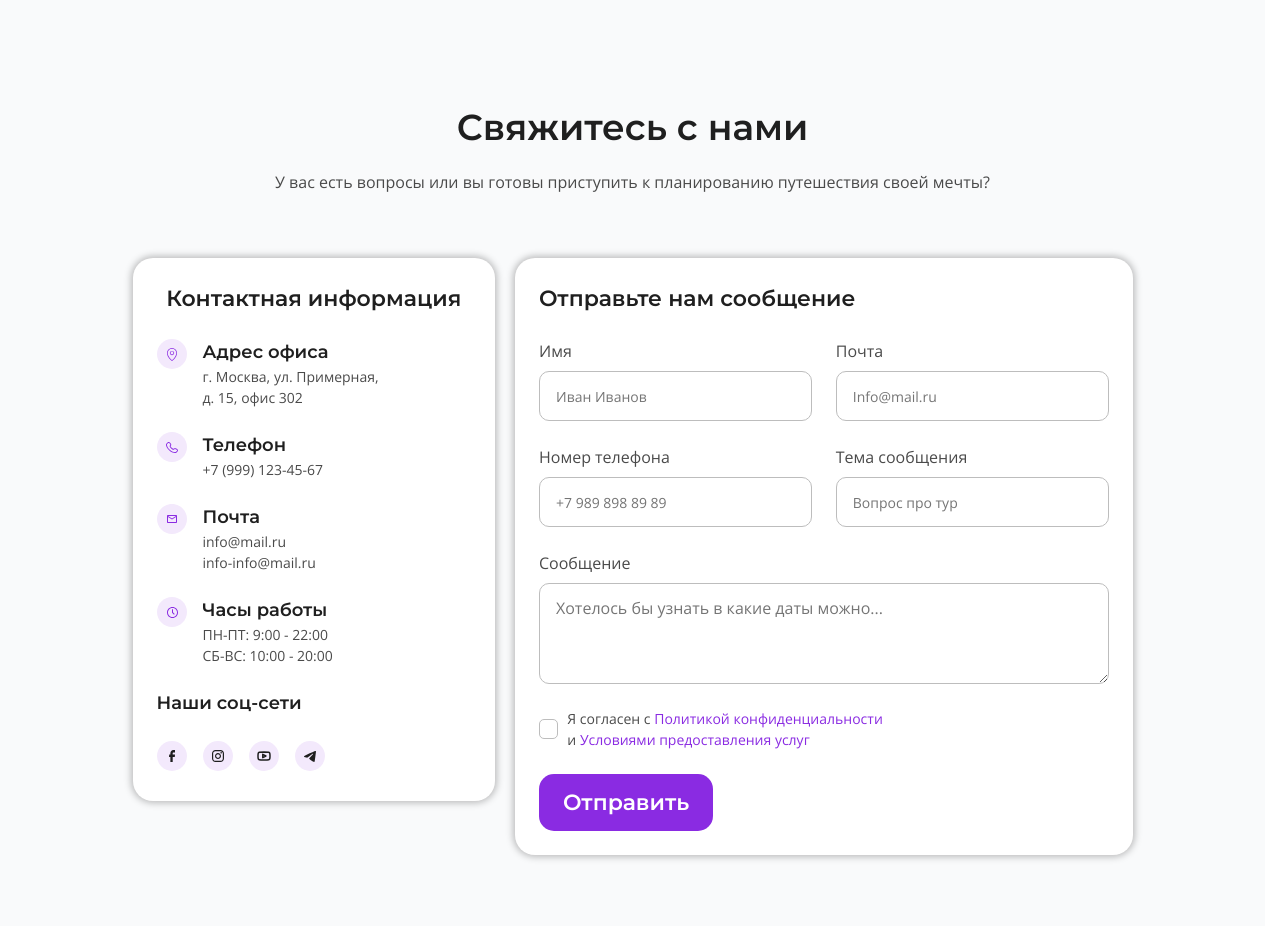
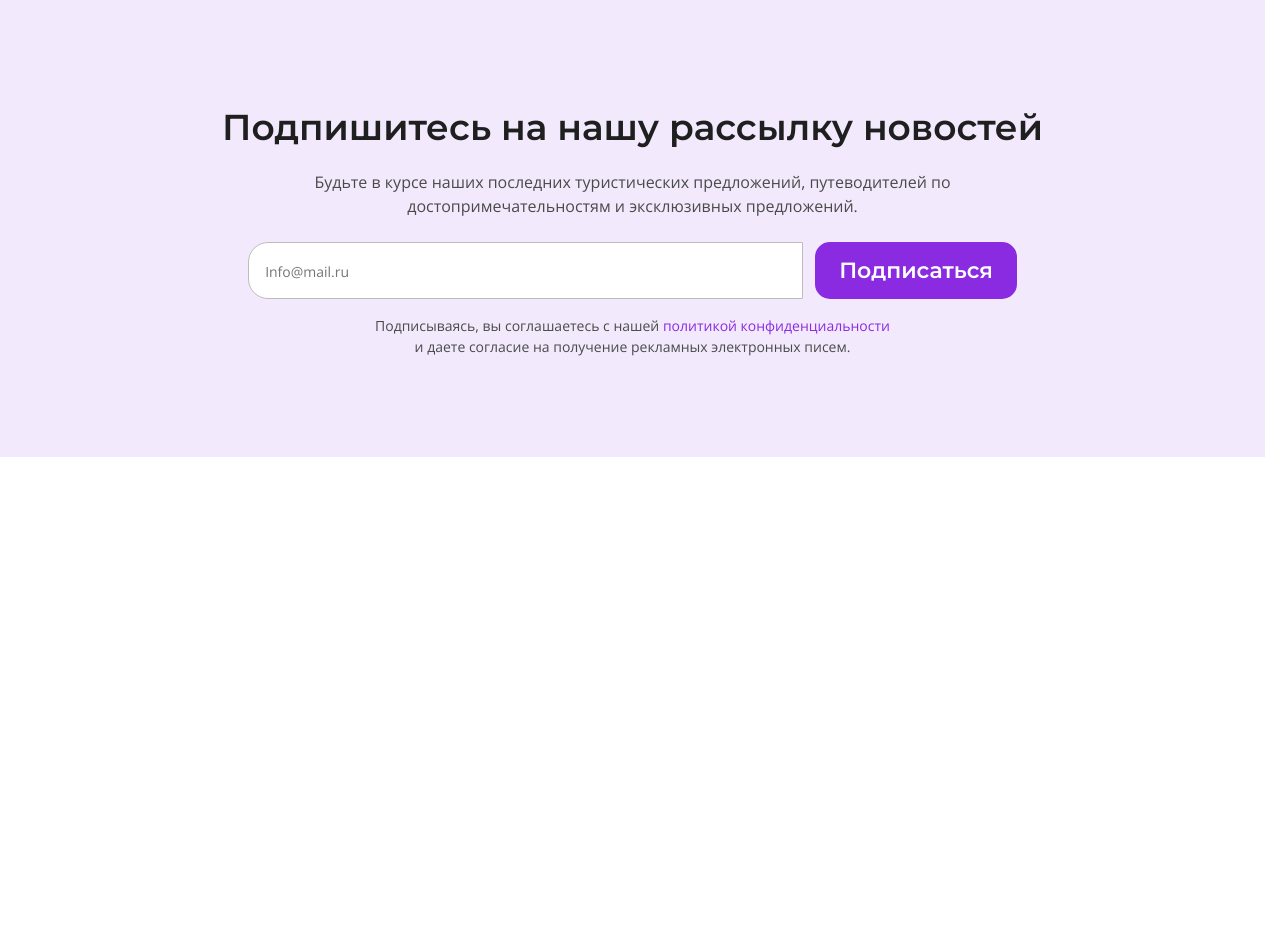
Before and after one commit to Pechenjka0/SkyTravel, a website: page index.html in a window 1280 px wide. After the commit the page ends 800 px from the top, so only its background shows below. Drawn offline with nearby package versions, Linux system fonts and the light colour scheme.

Commit message:
секция cta

```diff
--- a/index.html
+++ b/index.html
@@ -454,7 +454,7 @@
             </div>
         </section>
 
-        <section class="contacts-us" aria-labelledby="contacts-us-title">
+        <section class="contacts-us visually-hidden" aria-labelledby="contacts-us-title">
             <div class="contacts-us__inner container">
                 <h2 class="contacts-us__title" id="contacts-us-title">Свяжитесь с нами</h2>
                 <p class="contacts-us__description">У вас есть вопросы или вы готовы приступить к планированию
@@ -623,6 +623,28 @@
             </div>
         </section>
 
+        <section class="cta" aria-labelledby="cta-title">
+            <div class="cta__inner container">
+                <h2 class="cta__title" id="cta-title">Подпишитесь на нашу рассылку новостей</h2>
+                <div class="cta__description">
+                    <p>Будьте в курсе наших последних туристических предложений, путеводителей по достопримечательностям
+                        и эксклюзивных предложений.</p>
+                </div>
+                <div class="cta__content">
+                    <form class="cta__form" action="#" method="post">
+                        <input
+                        type="email" class="cta__input"
+                        name="email" placeholder="Info@mail.ru"
+                        required />
+                        <button type="submit" class="cta__button button">Подписаться</button>
+                    </form>
+                    <div class="cta__note">
+                        <p>Подписываясь, вы соглашаетесь с нашей <a href="#">политикой конфиденциальности</a> и даете согласие на получение рекламных электронных писем.</p>
+                    </div>
+                </div>
+            </div>
+        </section>
+
     </main>
 </body>
 
--- /dev/null
+++ b/styles/blocks/_cta.scss
@@ -0,0 +1,65 @@
+@use '../helpers' as *;
+
+.cta {
+    padding-block: var(--section-padding-y);
+    background-color: var(--color-pink);
+    text-align: center;
+
+    &__inner {
+        max-width: rem(860);
+        margin-inline: auto;
+    }
+
+    &__title {
+        margin-bottom: rem(16);
+    }
+
+    &__form {
+        display: flex;
+        justify-content: center;
+        gap: rem(12);
+        margin-top: rem(24);
+        margin-bottom: rem(16);
+
+        @include mobile-s {
+            flex-direction: column;
+        }
+    }
+
+    &__input {
+        padding: rem(12) rem(16);
+        border-radius: var(--border-radius-lg) 0 0 var(--border-radius-lg);
+        border: rem(1) solid var(--color-gray-20);
+        min-width: fluid(555, 120);
+
+        &:focus {
+            border-color: var(--color-accent);
+        }
+
+        &::placeholder {
+            font-size: rem(14);
+        }
+
+        @include mobile-s {
+            border-radius: var(--border-radius-lg);
+        }
+    }
+
+    &__button {
+        border: 0;
+    }
+
+    &__note {
+        text-wrap: balance;
+        font-size: rem(14);
+
+        a {
+            text-decoration: none;
+            color: var(--color-accent);
+
+            &:hover {
+                opacity: .7;
+            }
+        }
+    }
+}
--- a/styles/main.scss
+++ b/styles/main.scss
@@ -24,3 +24,5 @@
 @use 'blocks/contacts-us';
 @use 'blocks/contact-info';
 @use 'blocks/contact-form';
+
+@use 'blocks/cta';
```
Also changed, not shown: styles/main.css, 1 other file.
